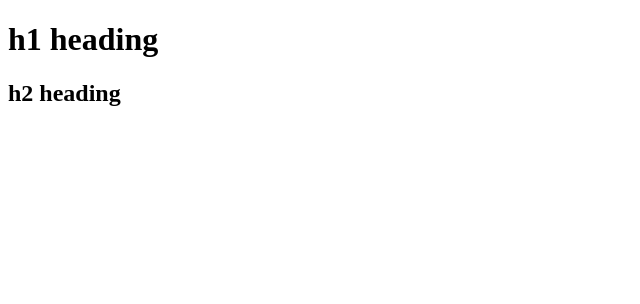
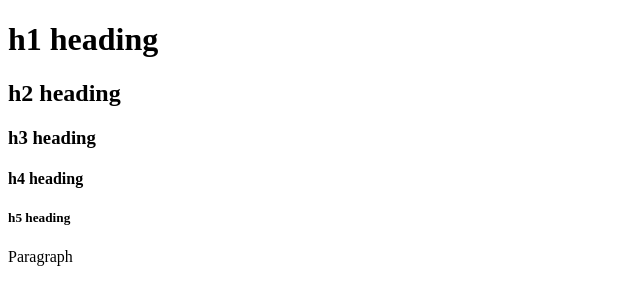
Before and after one commit to Draggo173/Sofias-Hidden-Treasures, a plain HTML site: page index.html in a window 1280 px wide. Shown: the whole page, without its empty margins (0-640 px from the left). Drawn offline with Linux system fonts and the light colour scheme.

Commit message:
Update index.html

```diff
--- a/index.html
+++ b/index.html
@@ -6,5 +6,10 @@
   <body>
     <h1>h1 heading</h1>
     <h2>h2 heading</h2>
+    <h3>h3 heading</h3>
+    <h4>h4 heading</h4>
+    <h5>h5 heading</h5>
+
+    <p>Paragraph</p>
   </body>
 </html>
```
